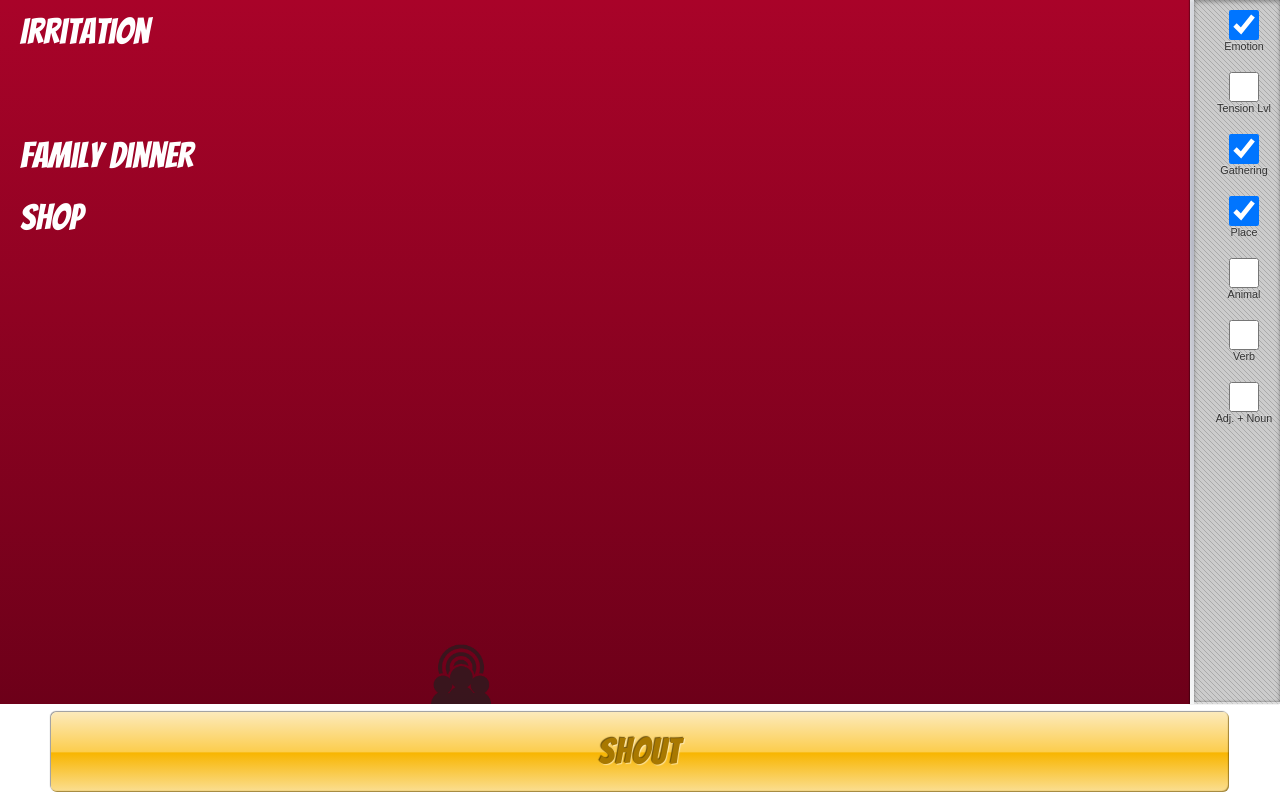
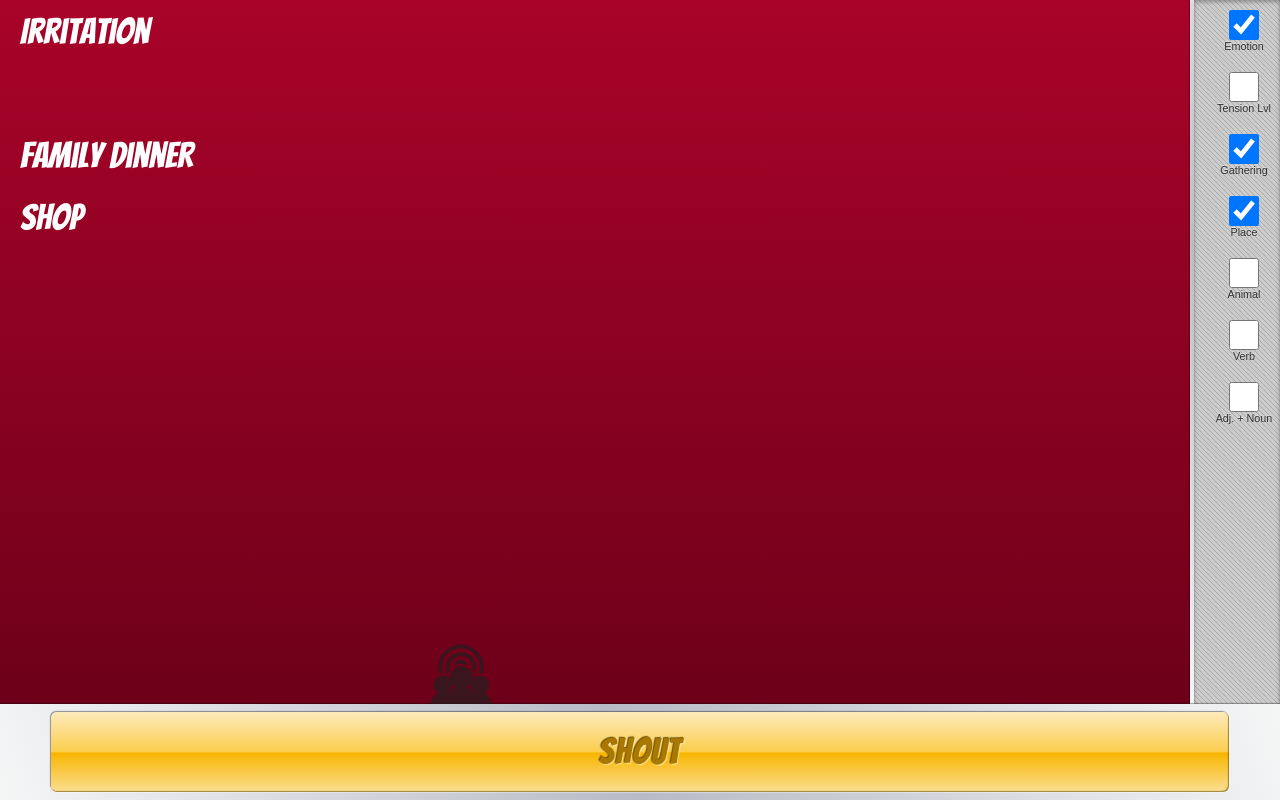
Before and after one commit to martinjoiner/shout, a plain HTML site: page index.html in a window 1280 px wide. Drawn offline with nearby package versions, Linux system fonts and the light colour scheme.

Commit message:
Small style tweak and updated OG preview image

```diff
--- a/css/style.css
+++ b/css/style.css
@@ -10,7 +10,6 @@ body{
 	margin: 0;
 	padding: 0;
 	width: 100%;
-	overflow: hidden;
 }
 
 a{
@@ -122,6 +121,10 @@ p{
 }
 
 #resultColour, .optionsWrap, .boxLining, #infoCurtain{
+	height: 88.5%;
+}
+
+#infoCurtain{
 	height: 88%;
 }
 
@@ -218,8 +221,11 @@ p{
 }
 
 .buttonWrap{
+	width: 100%;
 	top: 88%;
 	height: 12%;
+
+	box-shadow: 0 -1px 1px rgba(0,0,0,0.3)
 }
 
 #btnGenerate{
```
Also changed, not shown: images/OG-Shout-Preview.jpg.
